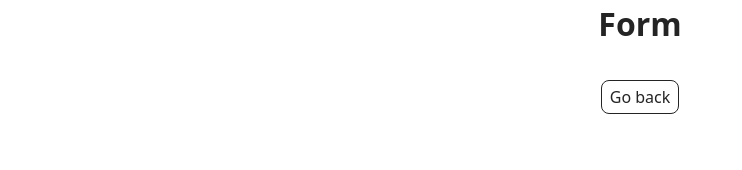
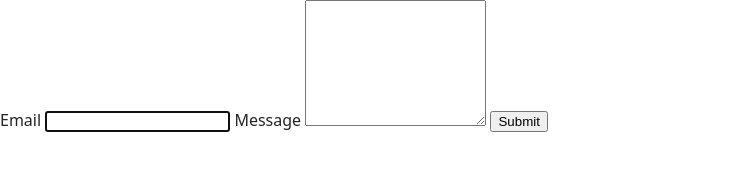
Before and after one commit to Boris-Moskalenko/goit-js-hw-09, a plain HTML site: page 2-form.html in a window 1280 px wide. Shown: the whole page, without its empty margins (0-742 px from the left). Drawn offline with Linux system fonts and the light colour scheme.

Commit message:
Deploying to gh-pages from @ Boris-Moskalenko/goit-js-hw-09@a5d3a1f9b0f9f0cd2b419421e9c284f377fb5e15 🚀

```diff
--- a/2-form.html
+++ b/2-form.html
@@ -3,22 +3,27 @@
 
 <head>
   <meta charset="UTF-8" />
-  <meta http-equiv="X-UA-Compatible" content="IE=edge" />
-  <meta name="viewport" content="width=device-width, initial-scale=1.0" />
-  <title>Form</title>
-  <script type="module" crossorigin src="/goit-js-hw-09/assets/modulepreload-polyfill-B5Qt9EMX.js"></script>
+  <title>Feedback Form</title>
+  <script type="module" crossorigin src="/goit-js-hw-09/2-form.js"></script>
+  <link rel="modulepreload" crossorigin href="/goit-js-hw-09/assets/modulepreload-polyfill-B5Qt9EMX.js">
   <link rel="stylesheet" crossorigin href="/goit-js-hw-09/assets/styles-BnZEAlVL.css">
 </head>
 
 <body>
-  <main>
-    <div class="container">
-      <h1 class="main-title">
-        Form
-      </h1>
-      <a class="back-link" href="./index.html">Go back</a>
-    </div>
-  </main>
+
+  <form class="feedback-form" autocomplete="off">
+    <label>
+      Email
+      <input type="email" name="email" autofocus />
+    </label>
+
+    <label>
+      Message
+      <textarea name="message" rows="8"></textarea>
+    </label>
+
+    <button type="submit">Submit</button>
+  </form>
 
 </body>
 
--- /dev/null
+++ b/2-form.js
@@ -0,0 +1,2 @@
+import"./assets/modulepreload-polyfill-B5Qt9EMX.js";/* empty css                      */const t=document.querySelector(".feedback-form"),m="feedback-form-state";let e={email:"",message:""};const o=localStorage.getItem(m);o&&(e=JSON.parse(o),t.elements.email.value=e.email||"",t.elements.message.value=e.message||"");t.addEventListener("input",a=>{const{name:s,value:l}=a.target;e[s]=l.trim(),localStorage.setItem(m,JSON.stringify(e))});t.addEventListener("submit",a=>{a.preventDefault();const{email:s,message:l}=e;if(s===""||l===""){alert("Fill please all fields");return}console.log(e),localStorage.removeItem(m),t.reset(),e={email:"",message:""}});
+//# sourceMappingURL=2-form.js.map
```
Also changed, not shown: 1 other file.
